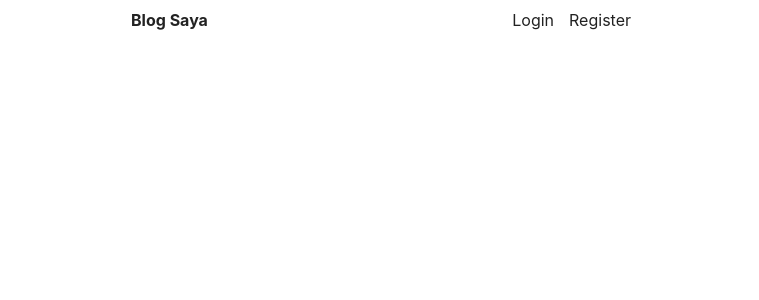
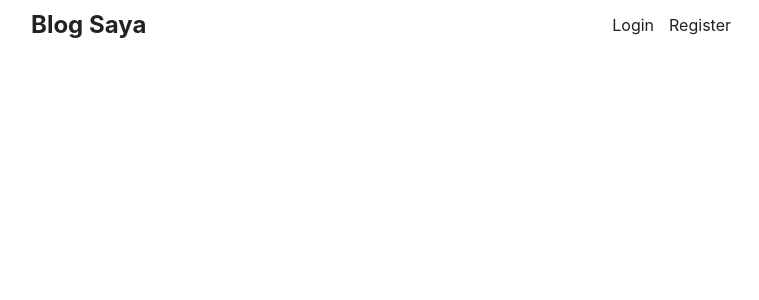
Before and after one commit to manuhutu344/Blog_App, a React (Create React App) app: page / in a window 1280 px wide. Shown: the top 300 px of the page, without its empty margins (259-1018 px from the left). Built offline with nearby package versions, Linux system fonts and the light colour scheme.

Commit message:
Menambahkan pengaturan css

```diff
--- a/src/App.css
+++ b/src/App.css
@@ -1,6 +1,6 @@
 main{
     padding: 10px;
-    max-width: 500px;
+    max-width: 700px;
     margin: 0 auto;
 }
 
@@ -8,6 +8,7 @@ header{
     display: flex;
     justify-content: space-between;
     margin-bottom: 50px;
+    align-items: center;
 }
 
 header a{
@@ -21,9 +22,25 @@ body{
 
 header a.logo{
     font-weight: bold;
+    font-size: 1.5rem;
 }
 
 header nav{
     display: flex;
     gap: 15px;
 }
+
+div.post{
+    display: grid;
+    grid-template-columns: 0.9fr 1.1fr;
+    gap: 20px;
+}
+
+img{
+    max-width: 100%;
+}
+
+div.post div.texts h2{
+    margin: 0;
+    font-size: 1.5rem;
+}
```
